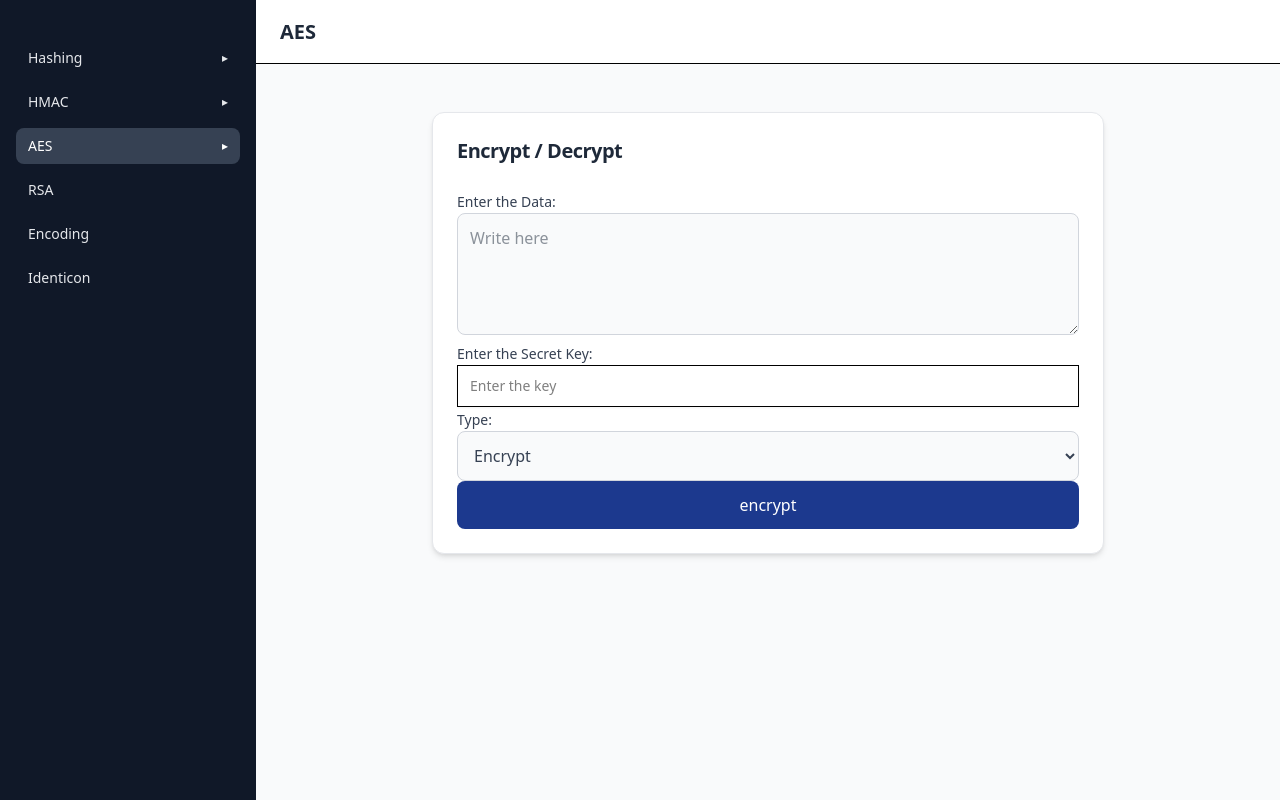
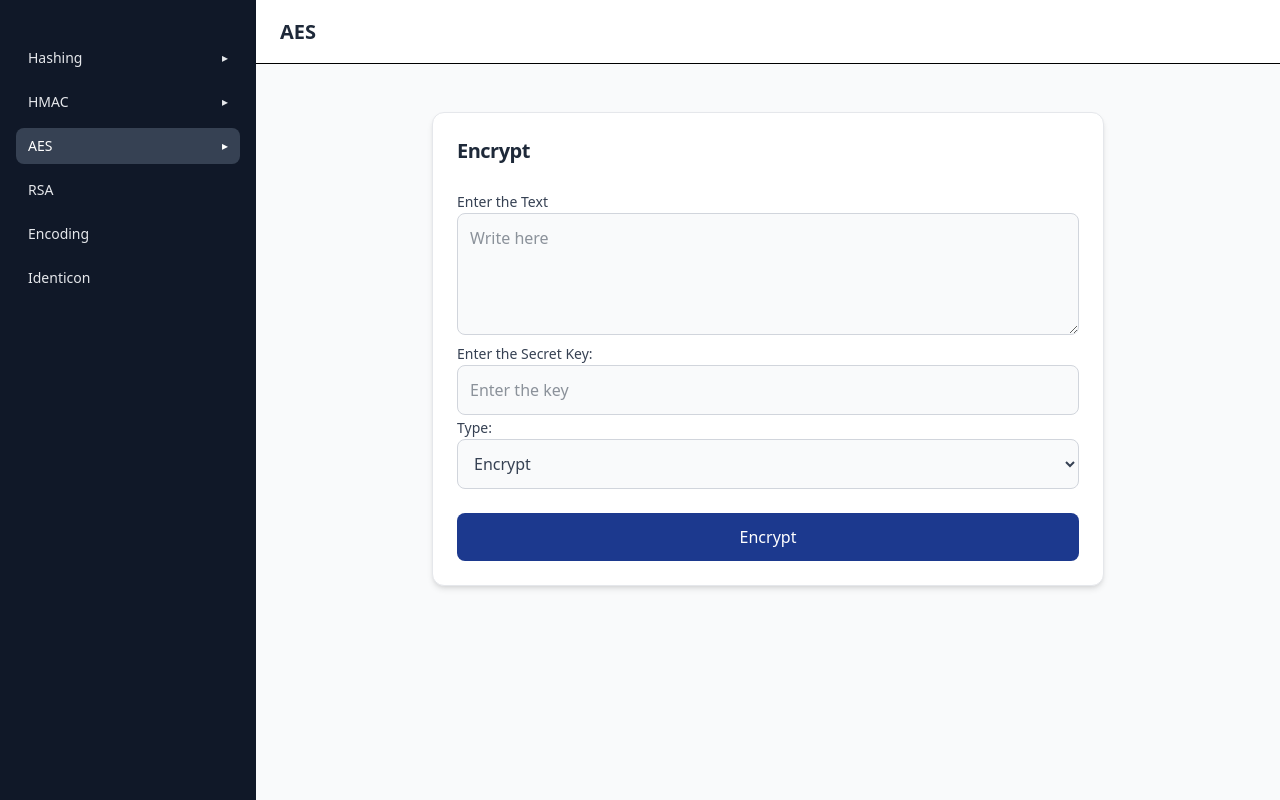
Before and after one commit to Muhtadi1Laskar/cryptography-as-a-service-frontend, a React (Vite) app: page /aes/encrypt-decrypt in a window 1280 px wide. Built offline with nearby package versions, Linux system fonts and the light colour scheme.

Commit message:
Added dymanic lable and text for AES form

```diff
--- a/src/components/forms/AesForm.jsx
+++ b/src/components/forms/AesForm.jsx
@@ -12,6 +12,8 @@ const TYPES = [
 export default function AesForm() {
   const [response, setResponse] = useState("");
   const [loading, setLoading] = useState(false);
+  const [operationType, setOperationType] = useState("Encrypt");
+  const [label, setLabel] = useState("Enter the Text");
   const [formData, setFormData] = useState({
     data: "",
     key: "",
@@ -24,6 +26,15 @@ export default function AesForm() {
       ...prev,
       [name]: value,
     }));
+
+    if (name === "type") updateOperation(value);
+  };
+
+  const updateOperation = (operation) => {
+    const operationName = operation.charAt(0).toUpperCase() + operation.slice(1);
+    const type = operation === "encrypt" ? "Text" : "Cipher Text";
+    setOperationType(operationName);
+    setLabel(`Enter the ${type}:`);
   };
 
   const handleSumbit = async (e) => {
@@ -38,12 +49,8 @@ export default function AesForm() {
       secretKey: key,
     };
 
-    console.log("Form Data: ", formData);
-    console.log("Request Body: ", requestBody);
-
     try {
       const res = await postAPI(`aes/text/${type}`, requestBody);
-      console.log(res.data);
       setResponse(res?.data?.cipherText || res?.data?.text);
     } catch (error) {
       console.log(error.message);
@@ -58,13 +65,13 @@ export default function AesForm() {
     <div className="max-w-2xl mx-auto p-6 bg-white rounded-xl shadow-md space-y-6 border border-gray-200">
       {/* Title */}
       <h2 className="text-xl font-semibold text-gray-800 tracking-tight">
-        Encrypt / Decrypt
+        {operationType}
       </h2>
 
       <form onSubmit={handleSumbit}>
         {/* Data input */}
         <FormGroups
-          label="Enter the Data:"
+          label={label}
           id="data"
           name="data"
           type="textarea"
@@ -95,12 +102,14 @@ export default function AesForm() {
           handleInputChange={handleInputChange}
         />
 
+        <br />
+
         {/* Submit button */}
         <ButtonGroup
           type="submit"
           className="w-full py-3 bg-blue-900 text-white rounded-lg hover:bg-blue-800 transition disabled:bg-blue-300"
           disabled={loading}
-          message={formData["type"]}
+          message={operationType}
         />
       </form>
 
--- a/src/components/shared/Form.jsx
+++ b/src/components/shared/Form.jsx
@@ -45,7 +45,7 @@ export default function FormGroups({
               type="text"
               id={id}
               name={name}
-              className="bg-neutral-secondary-medium border border-default-medium text-heading text-sm rounded-base focus:ring-brand focus:border-brand block w-full px-3 py-2.5 shadow-xs placeholder:text-body"
+              className="w-full p-3 rounded-lg border border-gray-300 focus:ring-2 focus:ring-blue-500 focus:border-blue-500 bg-gray-50 text-gray-800"
               placeholder={placeholder}
               value={formData[name]}
               onChange={handleInputChange}
```
